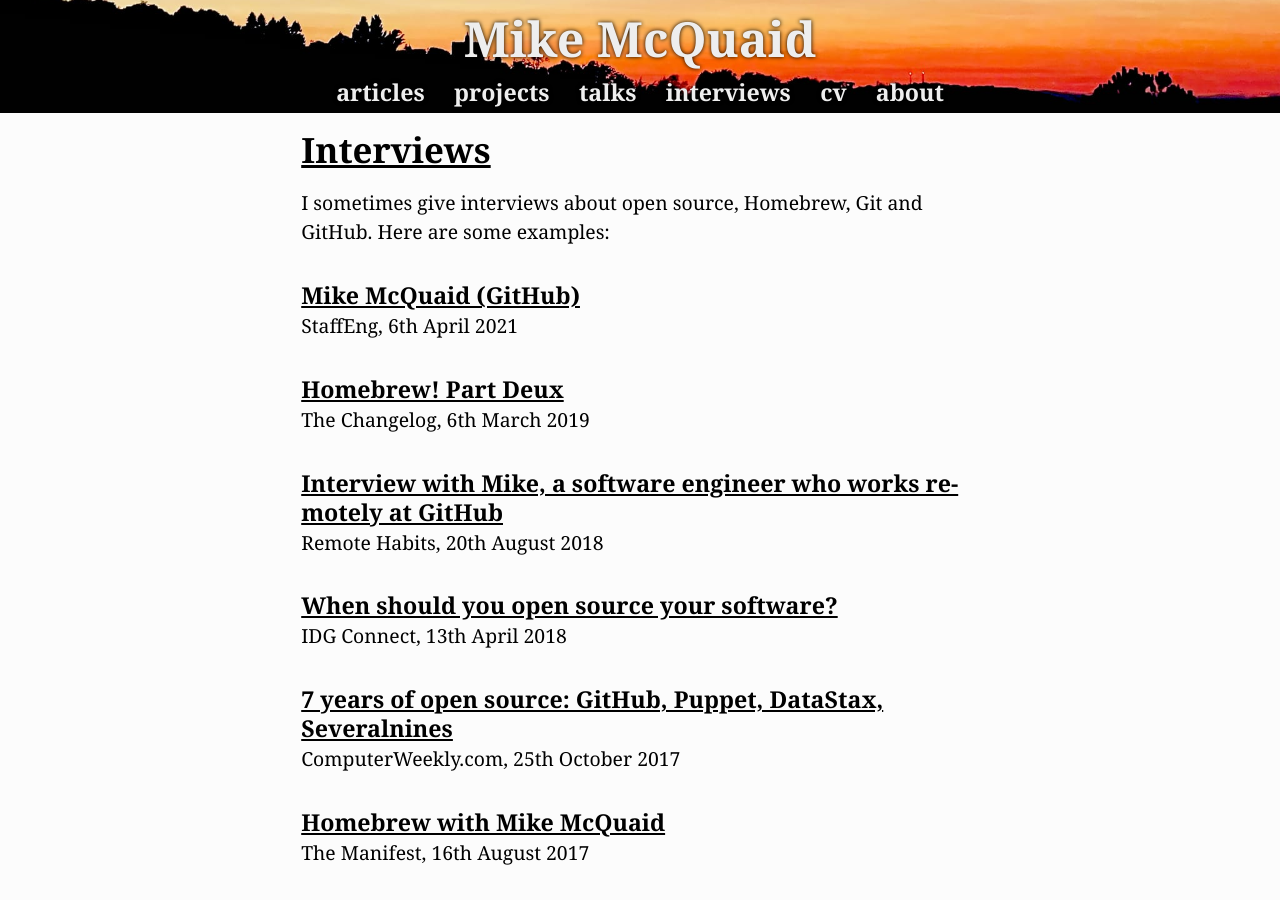
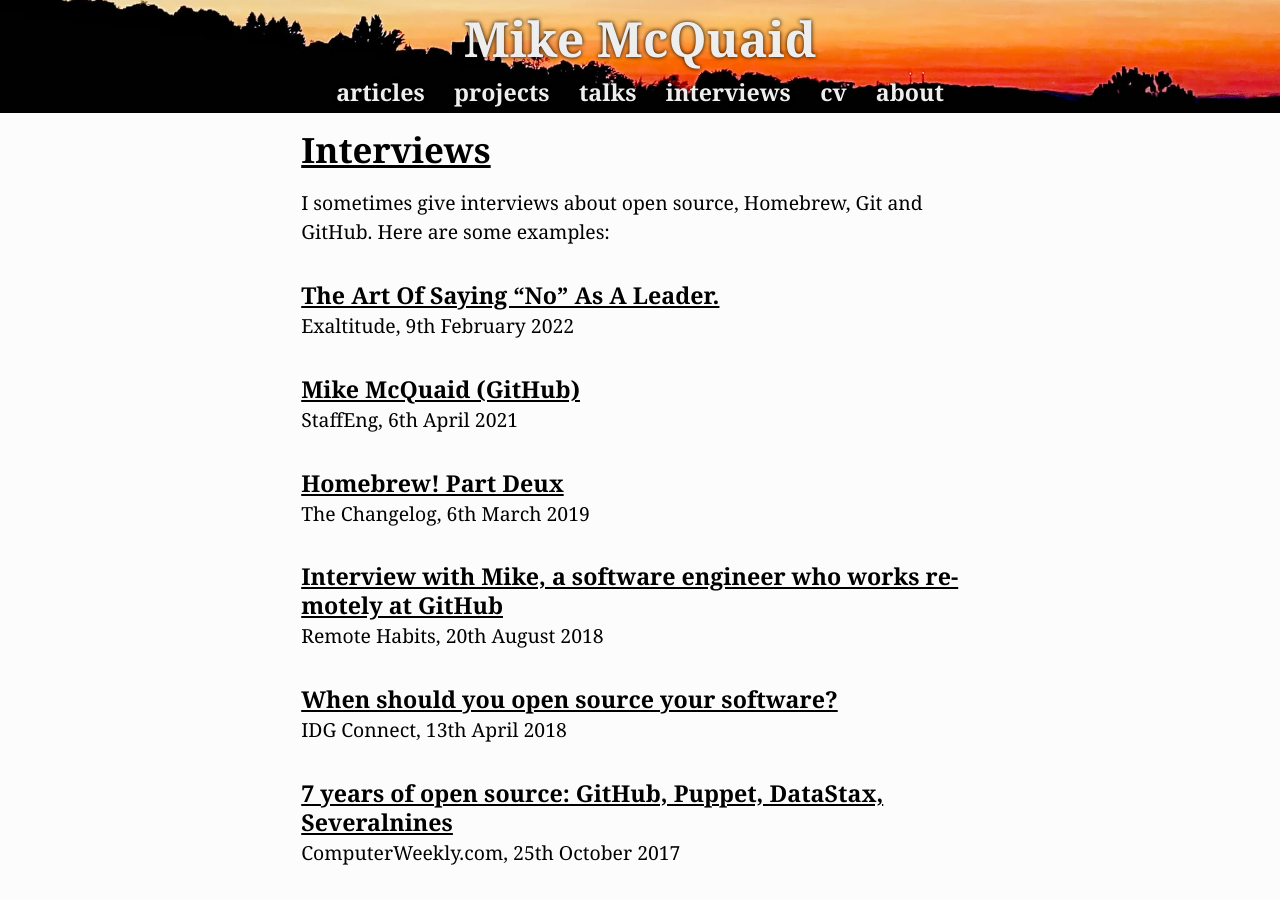
Before and after one commit to MikeMcQuaid/mikemcquaid.com, a Jekyll site: the page built from interviews.md, in a window 1280 px wide and 900 px high. Built offline with Jekyll 4.4.1, drawn with Linux system fonts in a browser that asks for light colours.

Commit message:
interviews: add Exaltitude, autoformat.

```diff
--- a/interviews.md
+++ b/interviews.md
@@ -5,56 +5,78 @@
 ---
 I sometimes give interviews about open source, Homebrew, Git and GitHub. Here are some examples:
 
+#### [The Art Of Saying “No” As A Leader.](https://www.exaltitude.io/blogs/the-art-of-saying-no-as-a-leader)
+
+Exaltitude, 9th February 2022
+
 #### [Mike McQuaid (GitHub)](https://podcast.staffeng.com/1687069/8247672-mike-mcquaid-github)
+
 StaffEng, 6th April 2021
 
 #### [Homebrew! Part Deux](https://changelog.com/podcast/337)
+
 The Changelog, 6th March 2019
 
 #### [Interview with Mike, a software engineer who works remotely at GitHub](https://remotehabits.com/interview/interview-with-mike-a-software-engineer-who-works-remotely-at-github/)
+
 Remote Habits, 20th August 2018
 
 #### [When should you open source your software?](https://www.idgconnect.com/article/3579444/when-should-you-open-source-your-software.html)
+
 IDG Connect, 13th April 2018
 
 #### [7 years of open source: GitHub, Puppet, DataStax, Severalnines](http://www.computerweekly.com/blog/Open-Source-Insider/7-years-of-open-source-GitHub-Puppet)
+
 ComputerWeekly.com, 25th October 2017
 
 #### [Homebrew with Mike McQuaid](https://web.archive.org/web/20200909040104/https://manifest.fm/1)
+
 The Manifest, 16th August 2017
 
 #### [The Future of Open Source at OSCON 2017](https://changelog.com/podcast/259)
+
 The Changelog, 28th July 2017
 
-#### [GitHub launches Open Source Friday ](https://venturebeat.com/2017/06/27/github-says-fridays-are-for-open-source-work/)
+#### [GitHub launches Open Source Friday](https://venturebeat.com/2017/06/27/github-says-fridays-are-for-open-source-work/)
+
 OpenSource.com, 27th June 2017
 
 #### [GitHub declares every Friday open source day](https://venturebeat.com/2017/06/27/github-says-fridays-are-for-open-source-work/)
+
 VentureBeat, 27th June 2017
 
 #### [How to avoid technical debt in open source communities](http://www.computerweekly.com/news/450419369/How-to-avoid-technical-debt-in-open-source-communities)
+
 ComputerWeekly, 23rd May 2017
 
 #### [Comment GitHub contribue à l’essor du développement en open source](https://www.numerama.com/tech/260469-comment-github-contribue-a-lessor-du-developpement-en-open-source.html)
+
 "How GitHub contributes to the development of open source development" (article is in French). Numerama,  23rd May 2017
 
 #### [GitHub launches app marketplace](http://www.itpro.co.uk/desktop-software/28699/github-launches-app-marketplace)
+
 ITPro, 22nd May 2017
 
 #### [GitHub Marketplace goes live](https://www.technative.io/github-marketplace-goes-live/)
+
 TechNative, 22nd May 2017
 
 #### [Homebrew MacOS package manager gets easier to use](https://www.infoworld.com/article/3194236/development-tools/homebrew-macos-package-manager-gets-easier-to-use.html)
+
 InfoWorld, 4th May 2017
 
 #### [Looking Back on Homebrew’s First Year with Conservancy](https://sfconservancy.org/blog/2017/feb/02/homebrew-year-in-review/)
+
 Software Freedom Conservancy blog, 2nd February 2017
 
 #### [Homebrew and Package Management](https://changelog.com/podcast/223)
+
 The Changelog, 7th October 2016
 
 #### [But What About The Stars?](http://5by5.tv/rubyonrails/221)
+
 Ruby on Rails Podcast, 4th October 2016
 
 #### [Interview with Mike McQuaid about Git in Practice](https://www.infoq.com/articles/interview-Mike-McQuaid-git-practice)
+
 InfoQ, 4th March 2015
```
